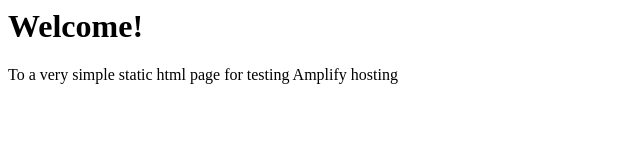
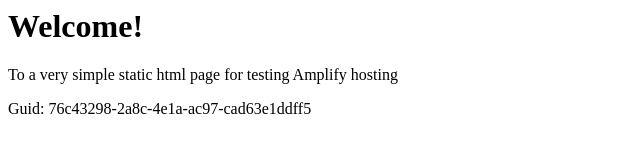
Before and after one commit to aws-aemilia-syd/Github-PR-Commit-Integration-Test-DoNotTouch-v0-prod-ap-southeast-2, a website: page src/index.html in a window 1280 px wide. Shown: the whole page, without its empty margins (0-640 px from the left). Drawn offline with Linux system fonts and the light colour scheme.

Commit message:
commit from integ tests

```diff
--- a/src/index.html
+++ b/src/index.html
@@ -1,3 +1,5 @@
+
+
 <html lang="en">
 
 <head>
@@ -10,6 +12,6 @@
 <body>
     <h1>Welcome!</h1>
     <p>To a very simple static html page for testing Amplify hosting</p>
-</body>
+    <p>Guid: 76c43298-2a8c-4e1a-ac97-cad63e1ddff5</p></body>
 
 </html>
```
